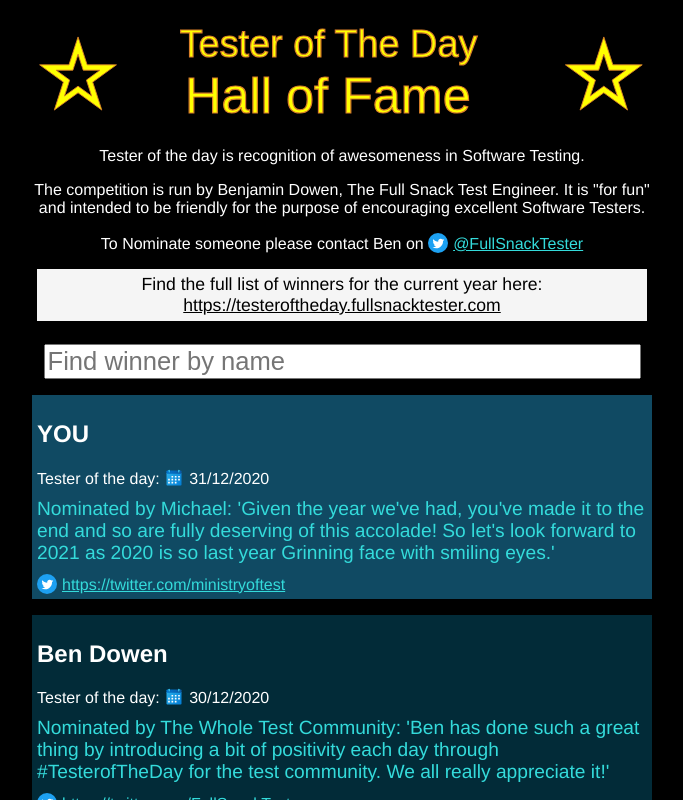
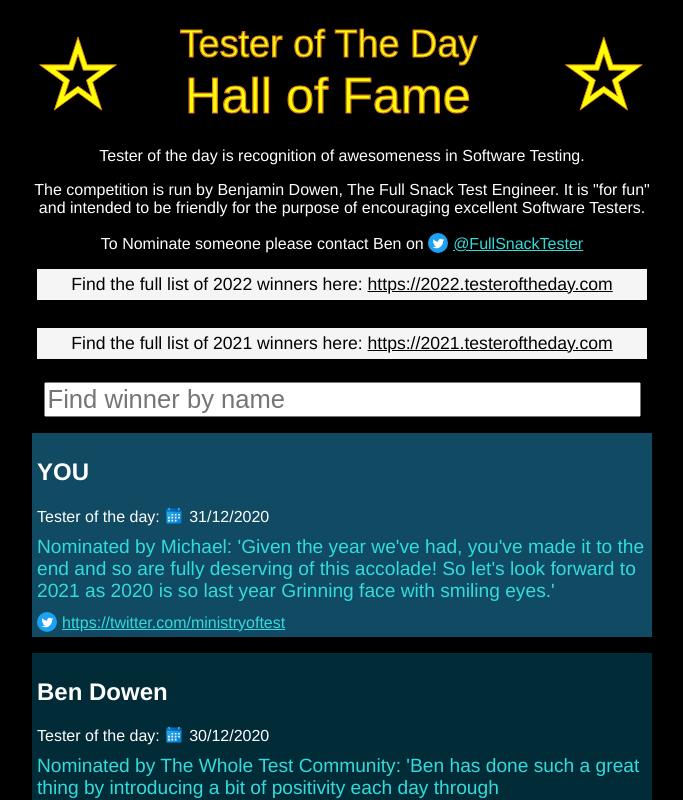
Before and after one commit to dowenb/tester-of-the-day, a Vue app: page / in a window 1280 px wide. Shown: the top 800 px of the page, without its empty margins (298-981 px from the left). Built offline with nearby package versions, Linux system fonts and the light colour scheme.

Commit message:
update links

```diff
--- a/src/components/HallOfFame.vue
+++ b/src/components/HallOfFame.vue
@@ -19,9 +19,16 @@
       <a href="https://twitter.com/fullsnacktester">@FullSnackTester</a>
     </p>
     <p class="bigLink">
-      Find the full list of winners for the current year here:
-      <a href="https://testeroftheday.fullsnacktester.com/"
-        >https://testeroftheday.fullsnacktester.com</a
+      Find the full list of 2022 winners here:
+      <a href="https://2022.testeroftheday.com"
+        >https://2022.testeroftheday.com</a
+      >
+    </p>
+    <br />
+    <p class="bigLink">
+      Find the full list of 2021 winners here:
+      <a href="https://2021.testeroftheday.com"
+        >https://2021.testeroftheday.com</a
       >
     </p>
     <br />
```
